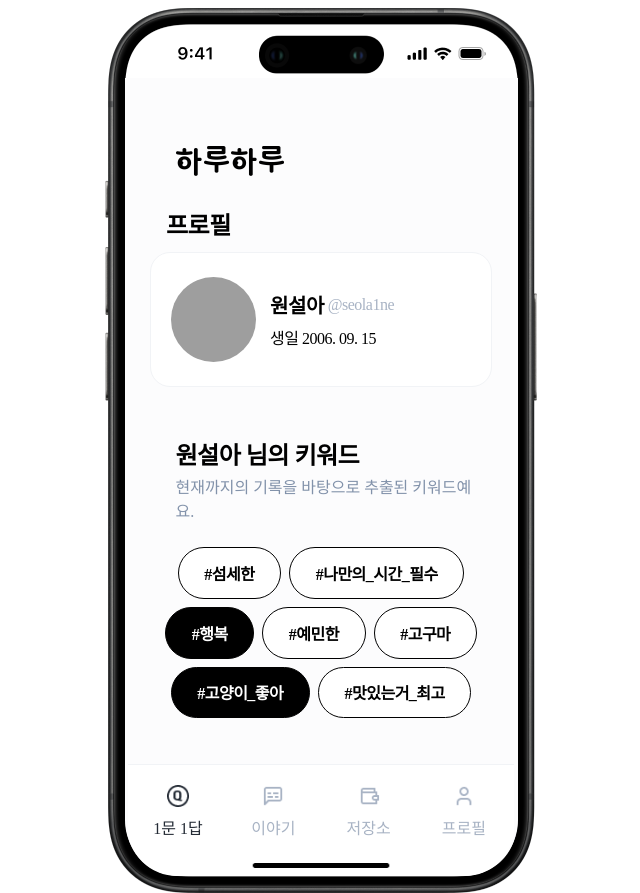
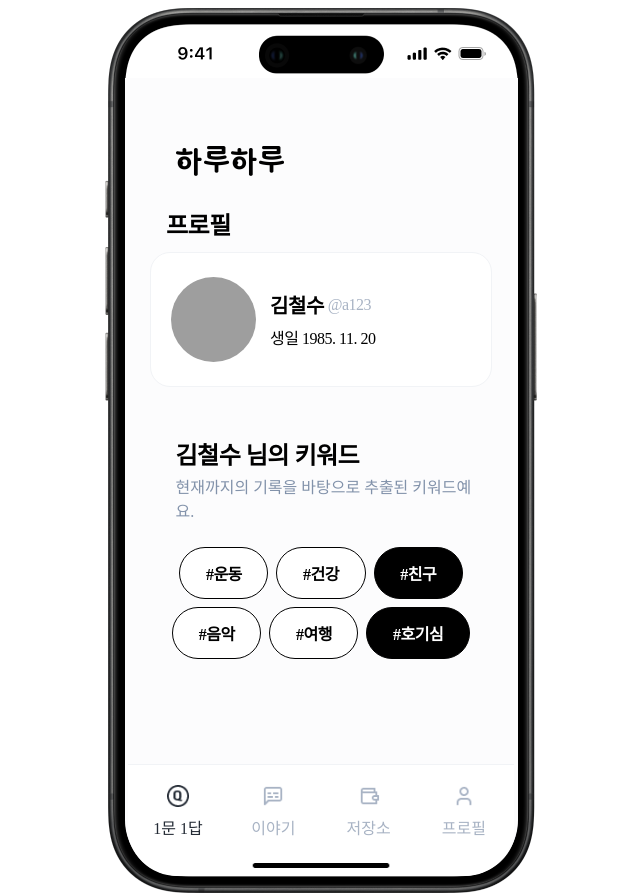
Before and after one commit to seola1ne/HaruHaru, a React (Create React App) app in the folder frontend/: page /profile in a window 1280 px wide. Shown: the whole page, without its empty margins (319-959 px from the left). Built offline with nearby package versions, Linux system fonts and the light colour scheme; grey boxes are pictures that could not be loaded.

Commit message:
chore : userData ID 수정

```diff
--- a/frontend/src/data/userData.js
+++ b/frontend/src/data/userData.js
@@ -6,20 +6,20 @@ const userData = [
         birthday: "20060915"
     },
     {
-        id: 2,
-        name: "a123",
+        id: "a123",
+        name: "김철수",
         password: "abcd1234#",
         birthday: "19851120"
     },
     {
-        id: 3,
-        name: "b123",
+        id: "b123",
+        name: "이영희",
         password: "xyz56789$",
         birthday: "19920801"
     },
     {
-        id: 4,
-        name: "c123",
+        id: "c123",
+        name: "홍길동",
         password: "qwer1234%",
         birthday: "19880310"
     }
--- a/frontend/src/pages/profile.jsx
+++ b/frontend/src/pages/profile.jsx
@@ -14,7 +14,7 @@ import Button from 'components/Common/Button';
 import Row from 'components/Common/Flex/Row';
 
 function Profile() {
-    const userId = "seola1ne";
+    const userId = "a123";
     const user = userData.find(u => u.id === userId);
     const keywordInfo = keywordData.find(data => data.userId === user.id);
 
```
